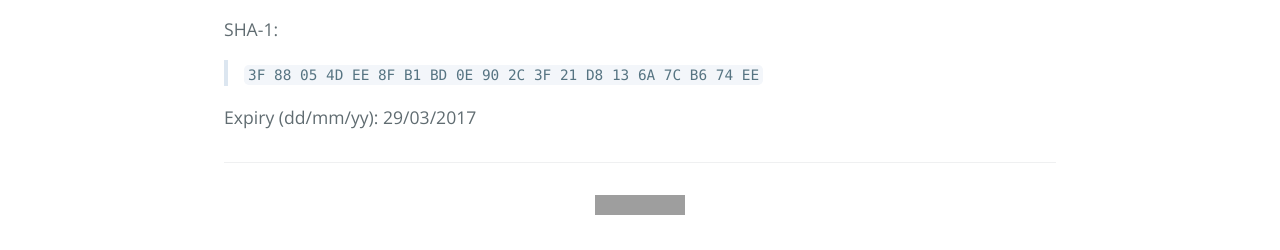
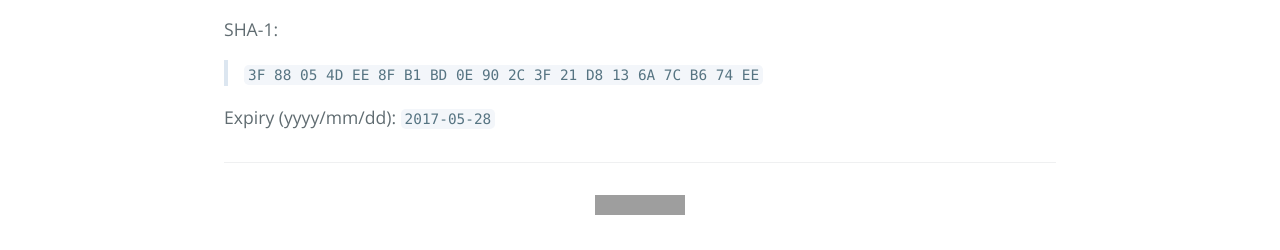
Before and after one commit to graffen/xmpp.dk, a Jekyll site: the page built from _pages/03_fingerprints.md, in a window 1280 px wide. Shown: the part 818-1068 px from the top of the page. Built offline with Jekyll 4.4.1, drawn with Linux system fonts in a browser that asks for light colours; grey boxes are pictures that could not be loaded.

Commit message:
Move TLS cert expiry date to config file

```diff
--- a/_config.yml
+++ b/_config.yml
@@ -12,6 +12,7 @@ fingerprints:
   tls:
     sha-256: BE E3 86 67 3F B1 CC 16 50 4F 18 3A CF 9C B0 31 05 DC 05 41 E1 7E AD B1 BA 29 AF 5C 28 5F DE 1C
     sha-1: 3F 88 05 4D EE 8F B1 BD 0E 90 2C 3F 21 D8 13 6A 7C B6 74 EE
+    expiry: 2017-05-28
 
 # Build settings
 markdown: kramdown
--- a/_pages/03_fingerprints.md
+++ b/_pages/03_fingerprints.md
@@ -23,6 +23,6 @@ SHA-1:
 
 > `{{ site.fingerprints.tls.sha-1 }}`
 
-Expiry (dd/mm/yy): 29/03/2017
+Expiry (yyyy/mm/dd): `{{ site.fingerprints.tls.expiry }}`
 
 [LetsEncrypt]: https://www.letsencrypt.org
```
